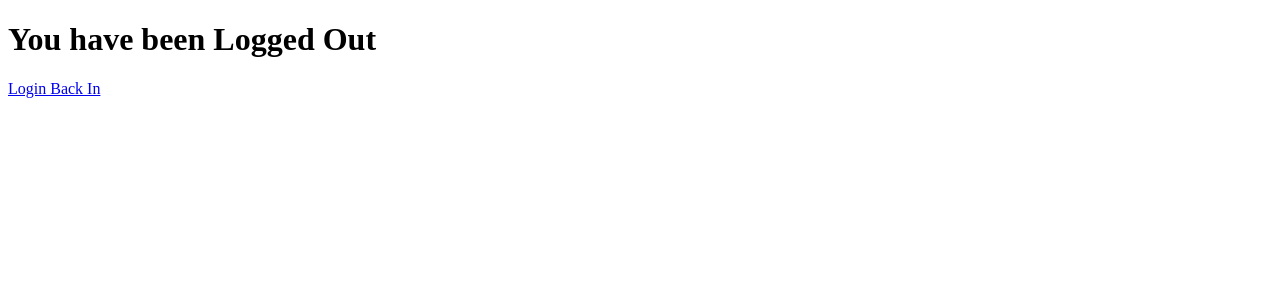
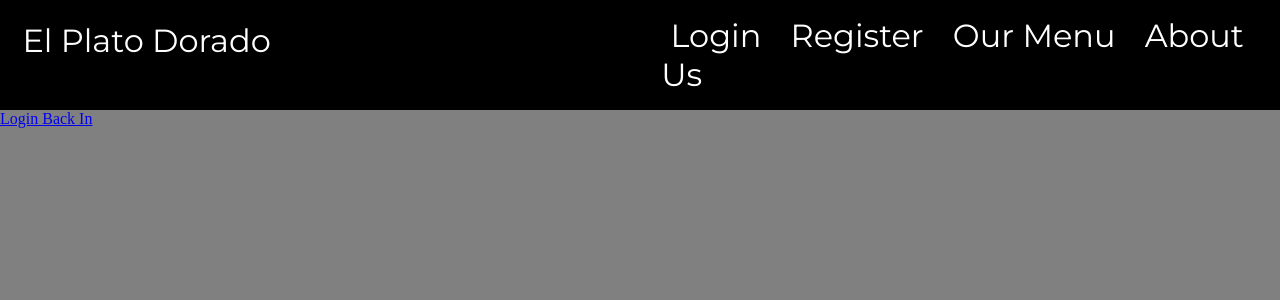
Before and after one commit to XLmT09/RestrauntApplication, a Django app: page /account/logout/ in a window 1280 px wide. Shown: the top 300 px of the page. Run offline with Django 4.2, Linux system fonts and the light colour scheme.

Commit message:
Use base html to keep code DRY
The base html contains code for the navbar so that it does need to be copy and
paste on every other html file.

```diff
--- a/project/account/templates/account/logout.html
+++ b/project/account/templates/account/logout.html
@@ -1,19 +1,4 @@
-<!DOCTYPE html>
-<html>
-  <head>
-    <title>Logout</title>
-  </head>
-
-  <body>
-    <h1>You have been Logged Out</h1>
-    <div>
-        {% if messages %}
-            {% for message in messages %}
-                {{ message }}
-            {% endfor %}
-        {% endif %}
-    </div>
-    <a href = "{% url 'account-login' %}">Login Back In</a>
-
-  </body>
-</html>
+{% extends "base.html" %} {% block content %}
+{% load static %}
+<a href = "{% url 'account-login' %}">Login Back In</a>
+{% endblock content %}
--- a/project/project/static/css/styles.css
+++ b/project/project/static/css/styles.css
@@ -1,5 +1,6 @@
 html {
   scroll-behavior: smooth;
+  background-color: grey;
 }
 
 body {
@@ -33,42 +34,35 @@ body {
   font-family: Montserrat;
   color: white;
   text-decoration: none;
-  letter-spacing: 5px;
-  margin-right: 20px;
-  margin-left: 20px;
+  padding: 0.2em;
+}
+
+.nav-btn {
+  border: 3px solid transparent;
+  border-bottom: none;
+  border-top: none;
+  margin-right: 0.2em;
 }
 
 .nav-options:hover {
   cursor: pointer;
+  border-color: white;
 }
 
-.navbar {
+.nav {
   width: 100%;
   height: 7%;
-}
-
-.navButton {
-  margin-top: 5px;
-  background-color: transparent;
-  border-color: transparent;
-  border-style: solid;
-  border-width: 4px;
-  border-bottom: none;
-  border-top: none;
-  float: right;
+  background-color: black;
+  padding: 1em;
 }
 
 .logo {
   float: left;
   margin-top: 5px;
-}
-
-.navButton:hover {
-  border-color: white;
+  margin-right: 30vw;
 }
 
 .logobox {
-  margin-top: 60px;
   text-align: center;
 }
 
--- /dev/null
+++ b/project/project/templates/base.html
@@ -0,0 +1,52 @@
+{% load static %}
+<!DOCTYPE html>
+<html lang="en">
+  <head>
+    <meta charset="UTF-8" />
+    <meta http-equiv="X-UA-Compatible" content="IE=edge" />
+    <meta name="viewport" content="width=device-width, initial-scale=1.0" />
+
+    {% if title %}
+    <title>{{ title }}</title>
+    {% else %}
+    <title>El Plato Dorado</title>
+    {% endif %}
+
+    <link rel="stylesheet" href="{% static 'css/styles.css' %}" />
+    <link
+      rel="stylesheet"
+      href="//fonts.googleapis.com/css?family=Montserrat"
+    />
+  </head>
+  <body>
+    <div class="nav">
+      <div class="logo">
+        <a class="nav-options" href="{% url 'home' %}"
+          >El Plato Dorado</a
+        >
+      </div>
+      <a class="nav-options nav-btn" href="{% url 'account-login' %}">Login</a>
+      <a class="nav-options nav-btn" href="{% url 'account-signup' %}">Register</a>
+      <a
+        class="nav-options nav-btn"
+        onClick="document.getElementById('Menu').scrollIntoView();"
+        >Our Menu</a
+      >
+      <a
+        class="nav-options nav-btn"
+        onClick="document.getElementById('about').scrollIntoView();"
+        >About Us</a
+      >
+    </div>
+
+    <div>
+    {% if messages %}
+        {% for message in messages %}
+            {{ message }}
+        {% endfor %}
+    {% endif %}
+    </div>
+
+    <div>{% block content %}{% endblock %}</div>
+  </body>
+</html>
--- a/project/project/templates/home.html
+++ b/project/project/templates/home.html
@@ -5,7 +5,6 @@
   <meta http-equiv="X-UA-Compatible" content="IE=edge" />
   <meta name="viewport" content="width=device-width, initial-scale=1.0" />
 
-  <title>Document</title>
   <link rel="stylesheet" href="{% static 'css/search.css' %}" />
   <link rel="stylesheet" href="//fonts.googleapis.com/css?family=Montserrat" />
   <body style="background-color: #28282b">
--- a/project/project/views.py
+++ b/project/project/views.py
@@ -2,7 +2,7 @@ from django.shortcuts import render
 
 def homePage(request):
     # this selects the name of the web page and sends the user to that page
-    return render(request, 'homePage.html')
+    return render(request, 'homePage.html', {'title': 'Home'})
 
 def home(request):
     # this selects the name of the web page and sends the user to that page
```
Also changed, not shown: project/account/templates/account/login.html (+3 -16 lines), project/account/templates/account/signup.html (+9 -22 lines), project/project/templates/homePage.html (+4 -42 lines).
